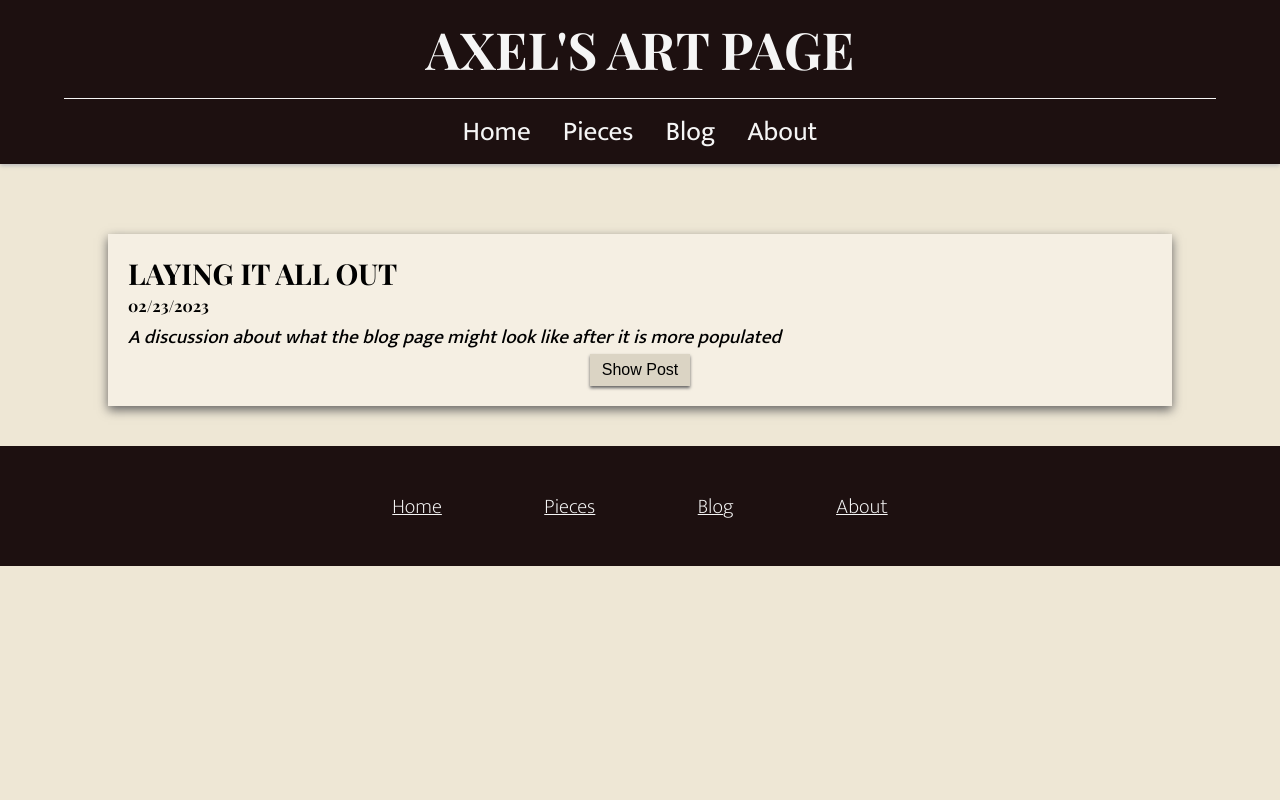
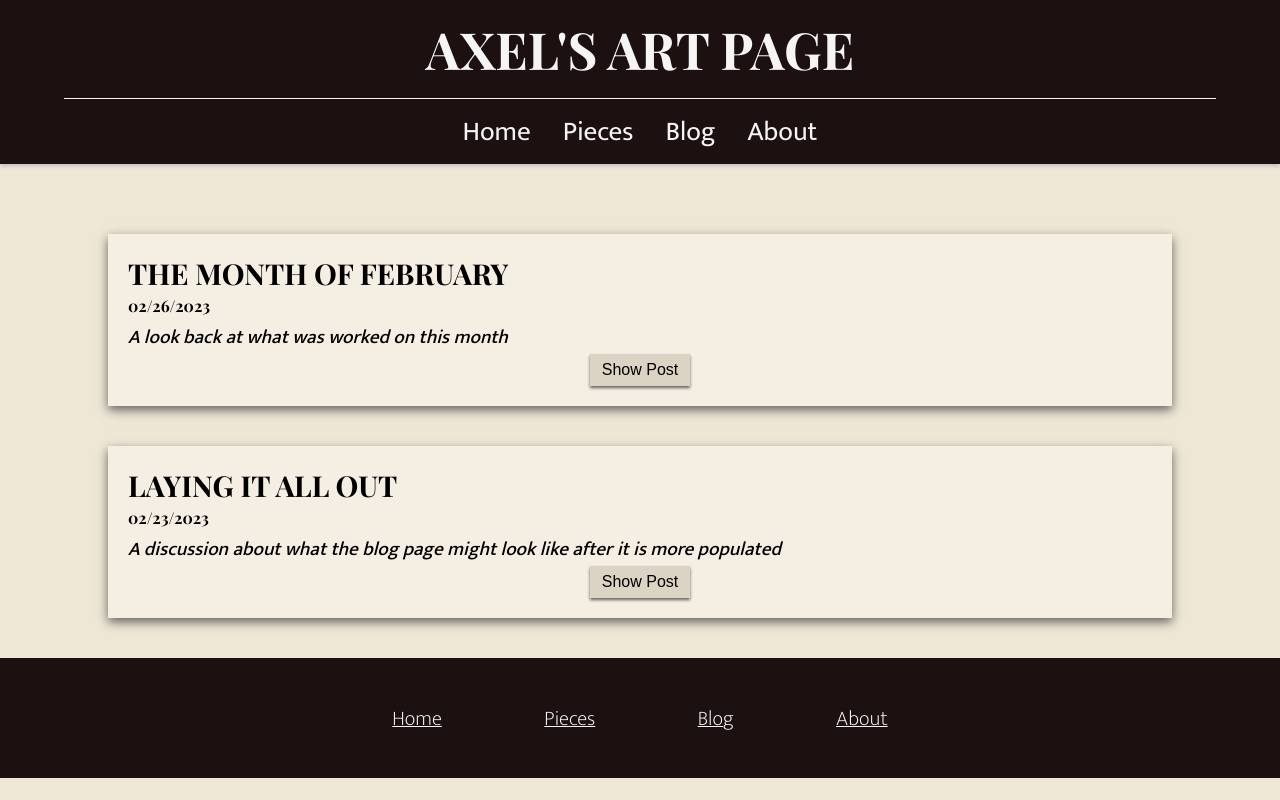
Before and after one commit to AVGalvan/axels-art-page, a React (Create React App) app: page /blog in a window 1280 px wide. Built offline with nearby package versions, Linux system fonts and the light colour scheme; a web font is replaced by a local one.

Commit message:
add blog post for february 2/26/23

```diff
--- a/src/components/Helper.js
+++ b/src/components/Helper.js
@@ -139,6 +139,15 @@ export const finishedPieces = [
 
 export const sketches = [
   {
+    title: "Dragon Kid",
+    date: "2/11/23",
+    medium: "graphite",
+    description:`A kid in a dragon costume using hairspray and a lighter for "fire breath"`,
+    alt: `drawing of a child in a dragon costume jumping`,
+    src: "images/artwork-images/sketches/dragon-kid.jpeg"
+
+  },
+  {
     title: "Bust Sketch",
     date: "",
     medium: "",
@@ -254,6 +263,18 @@ export const sketches = [
 
 export const blogPostData = [
   {
+    title: "The month of February",
+    date: `02/26/2023`,
+    hook: `A look back at what was worked on this month`,
+    text: `February was the month that I started documenting my work and practice sessions for drawing. I have been following the Drawabox course for most of my study time, and they recommend (“require” actually) that for every minute you spend doing exercises for the course, you spend the same amount of time drawing for fun. At first, I felt hesitant about this rule because I got it into my mind that “improving” only comes through focused study and practice, but they made a good point about needing to find your reason for drawing and seeing as how I don’t necessarily want to do this professionally right now, I went ahead and split my time evenly. So in between after drawing a bunch of boxes, I would draw whatever I thought might be fun. I still needed to get over the feeling of needing to draw “well” and do it for the sake of it, then I found a drawing of a blacksmith by Albert Urmanov and they had other pages detailing their brainstorming process. Urmanov’s prompts were: “Who”, “Intent”, “How”, “Gimmick”, and “Fear”. These were incredibly helpful in coming up with compelling ideas for sketches that told a story and happened to be very fun to actually work on. I didn’t work on my art as much as I expected I was going to (it was an incredibly busy month with life stuff) but, overall, I think this month was a pretty good start to the year. I particularly had fun with the "dragon kid" sketch.
+    `,
+    pictures:[
+      {src: "images/artwork-images/sketches/dragon-kid.jpeg",
+       alt: `drawing of a child in a dragon costume jumping`
+      }
+    ]
+  },
+  {
     title: "Laying it all out",
     date: "02/23/2023",
     hook: "A discussion about what the blog page might look like after it is more populated",
```
Also changed, not shown: 1 other file (tests, documents, lock files or other folders).
